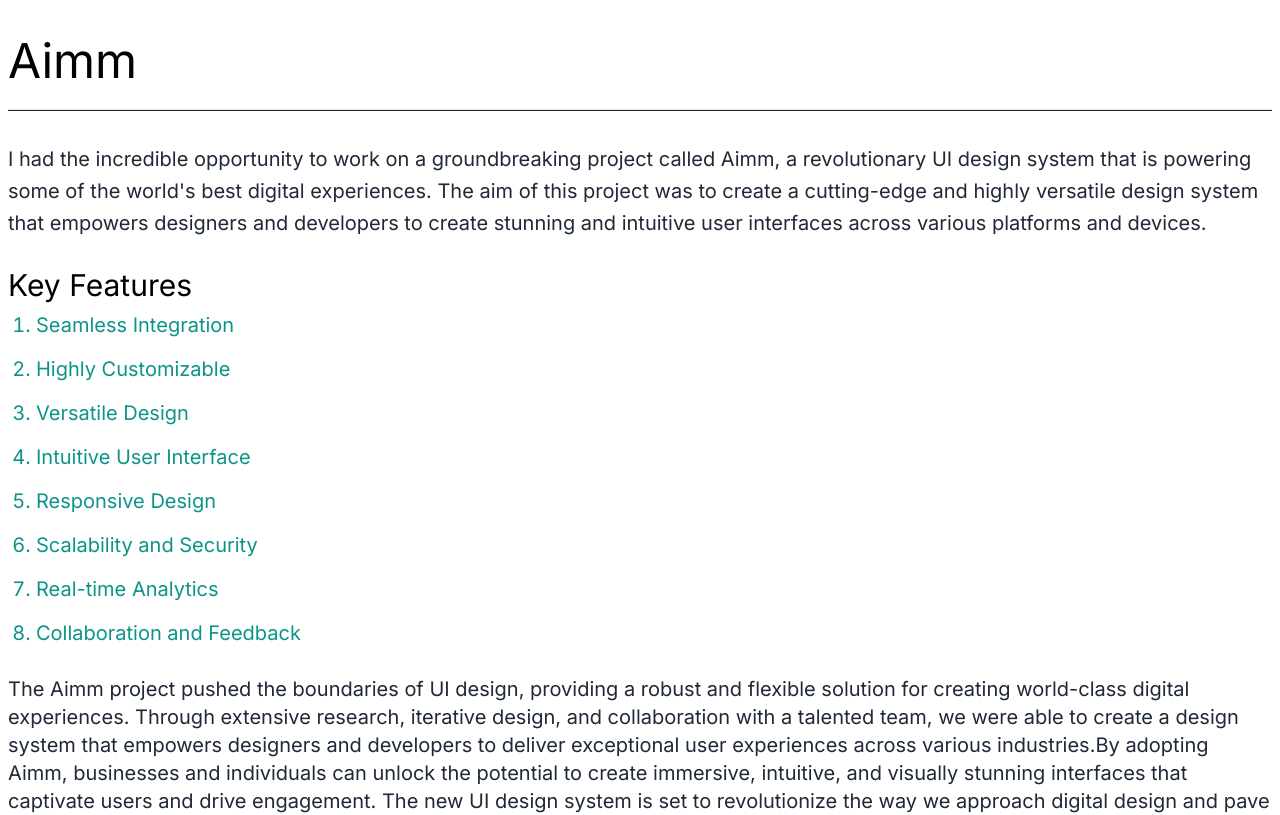
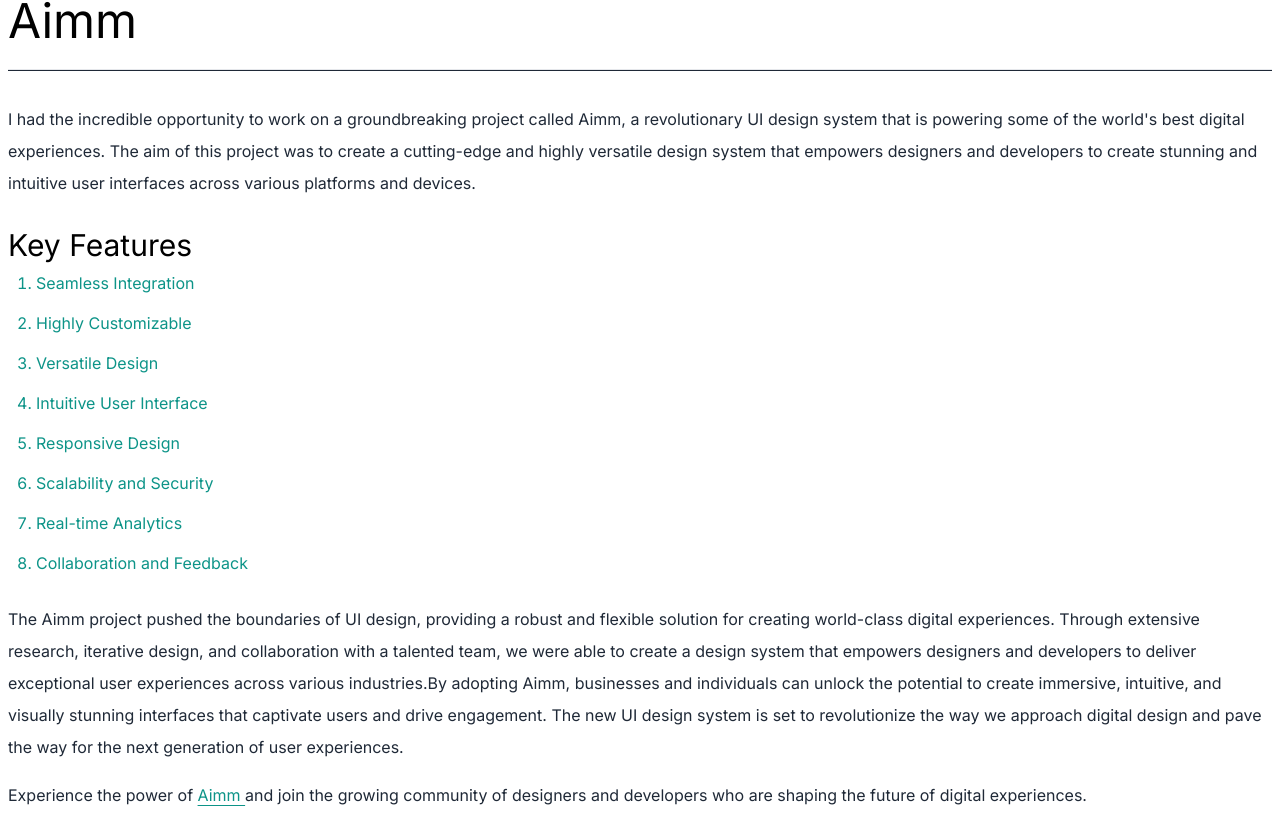
Before and after one commit to amza-web/dimitri-portfolio, a Next.js app: page /portfolio/Aimm in a window 1280 px wide. Shown: the part 1059-1874 px from the top of the page. Built offline with nearby package versions, Linux system fonts and the light colour scheme.

Commit message:
Adjusted some styling

```diff
--- a/src/app/portfolio/[slug]/page.js
+++ b/src/app/portfolio/[slug]/page.js
@@ -106,9 +106,9 @@ export default function PortfolioItemPage ({params}) {
     const content = portfolioItems.find(item => item.title === slug)
 
     return (
-        <div className=' dark:bg-gray-900'>
+        <div className=' dark:bg-gray-900 '>
             <Navigation />
-            <main className='ctn-mx px-2'>
+            <main className='ctn-mx px-2 lg:-mt-10'>
                 {content ? (
                 <>
                     <div>
@@ -123,12 +123,12 @@ export default function PortfolioItemPage ({params}) {
                         <h1 className='text-5xl'>{content.title}</h1>
                         <hr className='my-6 bg-gray-800 h-0.5' />
                         <div className="grid grid-cols-1">
-                            <div className='text-xl text-slate-700'>
+                            <div className='text-slate-700'>
                                 <p>{content.description}</p>
                             </div>
                             <div className='pt-5 dark:text-white'>
                                 <h2 className='text-3xl'>Key Features</h2>
-                                <ol className='text-xl text-teal-600 list-decimal pl-5 ml-2'>
+                                <ol className='text-teal-600 list-decimal pl-5 ml-2'>
                                     {content.features.map((feature, index) => {
                                         return (
                                             <li className='py-2' key={index}>{feature}</li>
@@ -138,7 +138,7 @@ export default function PortfolioItemPage ({params}) {
                                     }
                                 </ol>
                             </div>
-                            <p className='pt-5 text-xl'>
+                            <p className='pt-5 '>
                                 {content.conclusion}
                             </p>
                             {content.conclusion2}
```
